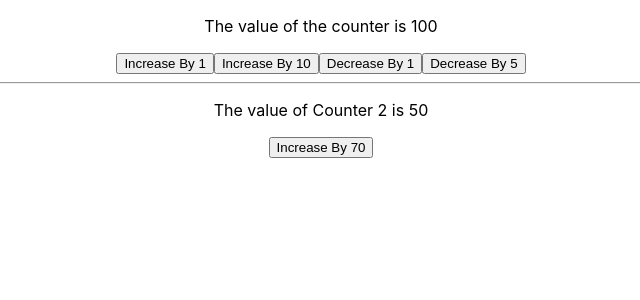
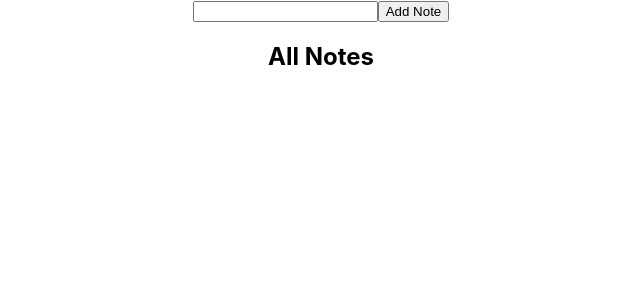
Before and after one commit to asiefmahir/ic-mern-batch-2-frontend, a React (Create React App) app: page / in a window 1280 px wide. Shown: the top 300 px of the page, without its empty margins (319-959 px from the left). Built offline with nearby package versions, Linux system fonts and the light colour scheme.

Commit message:
feat: Create a Note Taking App with CRUD Operations
Create a Note Taking App With Create, Read, Update and Delete Functionalities.

```diff
--- a/src/App.css
+++ b/src/App.css
@@ -2,37 +2,6 @@
   text-align: center;
 }
 
-.App-logo {
-  height: 40vmin;
-  pointer-events: none;
+.note-list li {
+  margin-top: 1rem;
 }
-
-@media (prefers-reduced-motion: no-preference) {
-  .App-logo {
-    animation: App-logo-spin infinite 20s linear;
-  }
-}
-
-.App-header {
-  background-color: #282c34;
-  min-height: 100vh;
-  display: flex;
-  flex-direction: column;
-  align-items: center;
-  justify-content: center;
-  font-size: calc(10px + 2vmin);
-  color: white;
-}
-
-.App-link {
-  color: #61dafb;
-}
-
-@keyframes App-logo-spin {
-  from {
-    transform: rotate(0deg);
-  }
-  to {
-    transform: rotate(360deg);
-  }
-}
--- a/src/App.js
+++ b/src/App.js
@@ -1,81 +1,100 @@
-import BioData from "./components/BioData";
+import { useState } from "react";
 import "./App.css";
 
-// const obj = {
-// 	a: 10,
-// 	b: 20,
-// 	c: 30,
-// };
+const App = () => {
+	// State Lifting
+	// states
+	const [noteTitle, setNoteTitle] = useState("");
+	const [notes, setNotes] = useState([]);
+	const [editMode, setEditMode] = useState(false);
+	const [editableNote, setEditableNote] = useState(null);
 
-const bioInfos = [
-	{
-		id: 1,
-		name: "Mahir Asief",
-		age: "26",
-		email: "asiefmahir1@gmail.com",
-		skills: ["Js", "TS", "React", "Node"],
-		interests: ["System Design", "Chess", "Cricket"],
-	},
-	{
-		id: 2,
-		name: "Ahmed Shahin",
-		age: "25",
-		phone: 354354354354,
-		email: "sahih@gmail.com",
-		skills: ["Js", "TS", "React", "Node", "html", "css"],
-		interests: ["System Design", "Football"],
-	},
-];
+	const submitHandler = (event) => {
+		event.preventDefault();
+		editMode ? updateHandler() : createHandler();
 
-function App() {
+		// notes.push(note);
+	};
+
+	const createHandler = () => {
+		if (!noteTitle) {
+			return alert(`Please provide a valid note title`);
+		}
+		console.log(noteTitle);
+
+		const note = {
+			id: Date.now() + "",
+			title: noteTitle,
+		};
+
+		setNotes([...notes, note]);
+		setNoteTitle("");
+	};
+
+	const removeHandler = (noteId) => {
+		// noteId = 2
+		// notes.splice()
+		const updatedNotes = notes.filter((note) => note.id !== noteId);
+		// 								()		=> 1 !== 2
+		//								()      => 2 !== 2
+
+		setNotes(updatedNotes);
+		// notes = updatedNotes
+	};
+
+	const editHandler = (note) => {
+		setEditMode(true);
+		//editMode = true
+		setEditableNote(note);
+		// editableNote = note
+		setNoteTitle(note.title);
+	};
+
+	const updateHandler = () => {
+		const updatedNotes = notes.map((note) => {
+			if (note.id === editableNote.id) {
+				return { ...note, title: noteTitle };
+			}
+
+			return note;
+		});
+
+		console.log(updatedNotes);
+		setNotes(updatedNotes);
+		setEditMode(false);
+		setEditableNote(null);
+		setNoteTitle("");
+	};
 	return (
 		<div className="App">
-			{bioInfos.map((biodata) => (
-				<BioData
-					key={biodata.id}
-					name={biodata.name}
-					age={biodata.age}
-					email={biodata.email}
-					skills={biodata.skills}
-					interests={biodata.interests}
-					phone={biodata.phone}
+			<form onSubmit={submitHandler}>
+				<input
+					type="text"
+					value={noteTitle}
+					onChange={(event) => setNoteTitle(event.target.value)}
 				/>
-			))}
+				<button type="submit">
+					{editMode ? "Update Note" : "Add Note"}
+				</button>
+			</form>
+			<div className="notes">
+				<h2>All Notes</h2>
+				<ul className="note-list">
+					{notes.map((note) => (
+						<li key={note.id}>
+							<span>{note.title}</span>
+							<button onClick={() => editHandler(note)}>
+								Edit
+							</button>
+							<button onClick={() => removeHandler(note.id)}>
+								Remove
+							</button>
+						</li>
+					))}
+				</ul>
+			</div>
 		</div>
 	);
-	// console.log("I am being called");
-	// return (
-	// 	<div className="App" id="App">
-	// 		<BioData
-	// 			name="Mahir Asief"
-	// 			age="26"
-	// 			email="asiefmahir1@gmail.com"
-	// 			skills={["Js", "TS", "React", "Node"]}
-	// 			interests={["System Design", "Chess", "Cricket"]}
-	// 		/>
-	// 		<hr />
-	// 		<hr />
-	// 		<BioData
-	// 			name="Ahmed Shahin"
-	// 			age="25"
-	// 			email="shahin@gmail.com"
-	// 			phone="4534545845641"
-	// 			skills={["Js", "TS", "React", "Node", "html", "css"]}
-	// 			interests={["System Design", "Football"]}
-	// 		/>
-	// 	</div>
-	// );
-}
-
-// App()
-
-/**
- * Component must have 3 Criteria:
- * 1. Must be a function
- * 2. That function should return "something"
- * 3. That "something" must be some html-ish code (JSX)
- */
-
-// App()
+};
 
 export default App;
--- a/src/App2.jsx
+++ /dev/null
@@ -1,60 +0,0 @@
-import { useState } from "react";
-import "./App.css";
-
-const App2 = () => {
-	// state
-	// Re-Render
-	const [dynamicCounter, setDynamicCounter] = useState(100);
-	const [counter2, setCounter2] = useState(50);
-	console.log("I am being called");
-	// console.log(dynamicCounter, "dcCounter");
-	// console.log(setDynamicCounter, "setFunction");
-
-	const increaseHandler = (payload) => {
-		// console.log("Increase Handler triggered");
-		// dynamicCounter++;
-		setDynamicCounter(dynamicCounter + payload);
-		// dynamicCounter++;
-		// dynamicCounter = dynamicCounter + 1;
-		// dynamicCounter + 1 = 100 + 1 = 101
-		// dynamicCounter = 101
-	};
-
-	const decreaseHandler = (payload) => {
-		// console.log("decrease handler triggered");
-		// dynamicCounter--;
-		setDynamicCounter(dynamicCounter - payload);
-	};
-
-	const increaseHandler2 = () => {
-		setCounter2(counter2 + 70);
-	};
-
-	return (
-		<div className="App">
-			<div className="counter-1">
-				<p>The value of the counter is {dynamicCounter}</p>
-				<button onClick={() => increaseHandler(1)}>
-					Increase By 1
-				</button>
-
-				<button onClick={() => increaseHandler(10)}>
-					Increase By 10
-				</button>
-				<button onClick={() => decreaseHandler(1)}>
-					Decrease By 1
-				</button>
-				<button onClick={() => decreaseHandler(5)}>
-					Decrease By 5
-				</button>
-			</div>
-			<hr />
-			<div className="counter-2">
-				<p>The value of Counter 2 is {counter2}</p>
-				<button onClick={increaseHandler2}>Increase By 70</button>
-			</div>
-		</div>
-	);
-};
-
-export default App2;
--- a/src/index.css
+++ b/src/index.css
@@ -11,3 +11,7 @@ code {
   font-family: source-code-pro, Menlo, Monaco, Consolas, 'Courier New',
     monospace;
 }
+
+ul {
+  list-style: circle;
+}
--- a/src/index.js
+++ b/src/index.js
@@ -1,14 +1,14 @@
 import React from "react";
 import ReactDOM from "react-dom/client";
 import "./index.css";
-// import App from "./App";
-import App2 from "./App2";
+import App from "./App";
+
 import reportWebVitals from "./reportWebVitals";
 
 const root = ReactDOM.createRoot(document.getElementById("root"));
 root.render(
 	<React.StrictMode>
-		<App2 />
+		<App />
 	</React.StrictMode>,
 );
 
```
